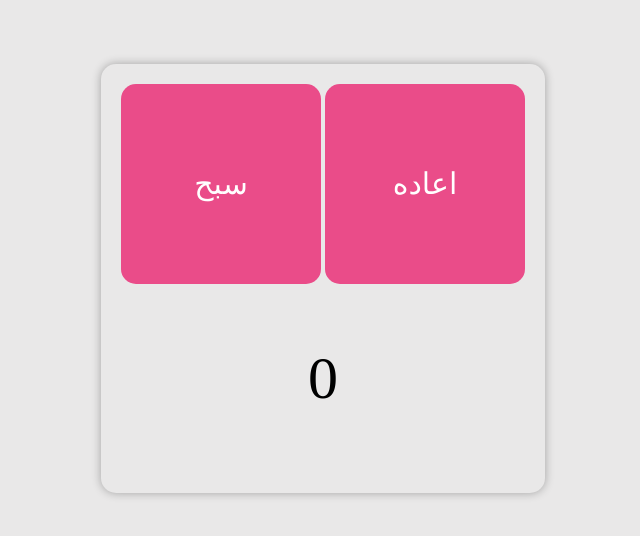
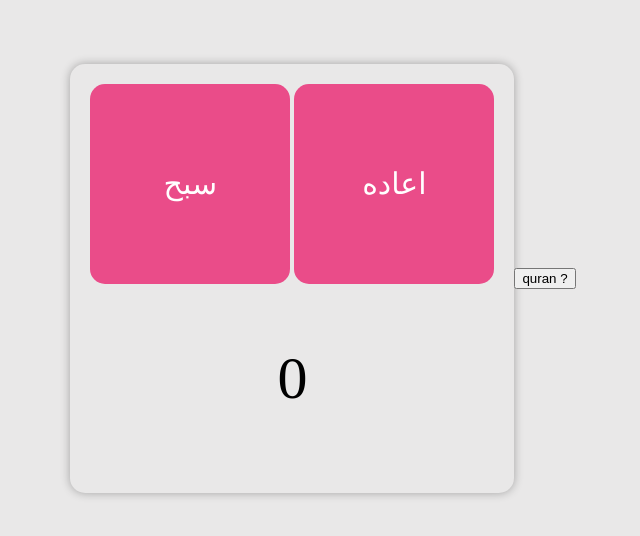
Before and after one commit to ammarsami255/seb7a, a plain HTML site: page index.html in a window 1280 px wide. Shown: the part 122-658 px from the top of the page, without its empty margins (317-957 px from the left). Drawn offline with Linux system fonts and the light colour scheme.

Commit message:
Update index.html

```diff
--- a/index.html
+++ b/index.html
@@ -15,6 +15,9 @@
         <button class="button-1" onclick="reset()">اعاده</button>
         <p id="counter">0</p>
     </div>
+    <div class="cont2">
+        <button class="button-2" onclick="gotoQ();">quran ?</button>
+    </div>
 
 
     <script src="script.js"></script>
```
